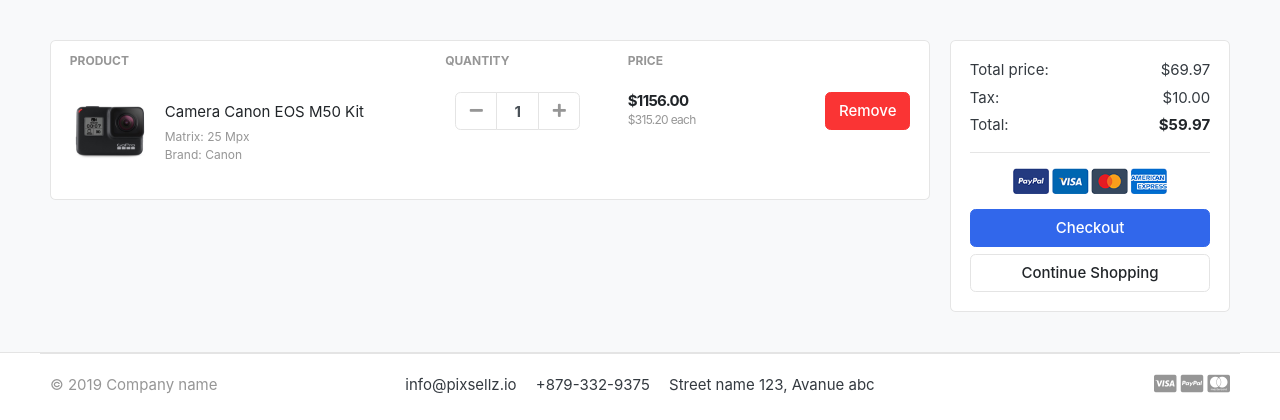
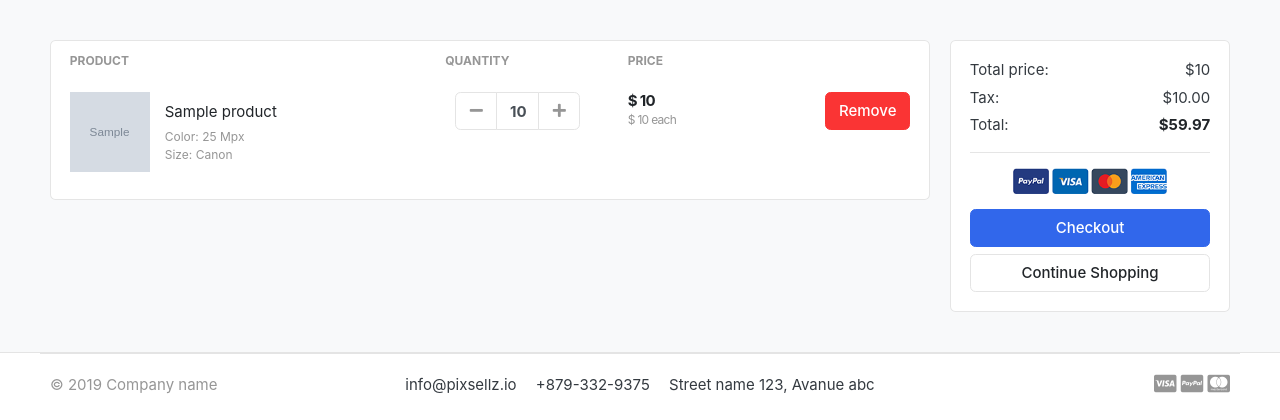
Before and after one commit to AbdElMegeed-7/Full-Online-Store-, a Django app: template templates/store/cart.html in a window 1280 px wide. Shown: the part 118-538 px from the top of the page. Run offline with Django 3.2, Linux system fonts and the light colour scheme; the template is opened without the code that fills it: most values are stand-ins (such as "Sample title", 1, 10 or a date in 2020); grey boxes marked "Sample" are stand-in pictures; some libraries are stand-ins or nearby versions; some web fonts are replaced.

Commit message:
Display Data into Cart.html Page

```diff
--- a/carts/models.py
+++ b/carts/models.py
@@ -16,5 +16,8 @@
     quantity = models.IntegerField()
     is_active = models.BooleanField(default=True)
 
+    def sub_total(self):
+        return self.product.price * self.quantity
+
     def __str__(self):
         return self.product
--- a/templates/store/cart.html
+++ b/templates/store/cart.html
@@ -22,13 +22,14 @@
   </tr>
   </thead>
   <tbody>
+    {% for cart_item in cart_items %}
       <tr>
         <td>
           <figure class="itemside align-items-center">
-        <div class="aside"><img src="images/items/11.jpg" class="img-sm"></div>
+            <div class="aside"><img src="{{ cart_item.product.images.url }}" class="img-sm"></div>
             <figcaption class="info">
-          <a href="#" class="title text-dark">Camera Canon EOS M50 Kit</a>
-          <p class="text-muted small">Matrix: 25 Mpx <br> Brand: Canon</p>
+              <a href="#" class="title text-dark">{{ cart_item.product.product_name }}</a>
+              <p class="text-muted small">Color: 25 Mpx <br> Size: Canon</p>
             </figcaption>
           </figure>
         </td>
@@ -39,23 +40,25 @@
                     <div class="input-group-prepend">
                     <button class="btn btn-light" type="button" id="button-plus"> <i class="fa fa-minus"></i> </button>
                     </div>
-                <input type="text" class="form-control"  value="1">
+                    <input type="text" class="form-control"  value="{{ cart_item.quantity }}">
                     <div class="input-group-append">
-                <button class="btn btn-light" type="button" id="button-minus"> <i class="fa fa-plus"></i> </button>
+                      <!--Important  Decrement The products Using The + plus icon -->
+                    <a href="{% url 'add_cart' cart_item.product.id %}" class="btn btn-light" type="button" id="button-minus"> <i class="fa fa-plus"></i> </a>
                     </div>
                   </div> <!-- input-group.// -->
                 </div> <!-- col.// -->
         </td>
         <td>
           <div class="price-wrap">
-        <var class="price">$1156.00</var>
-        <small class="text-muted"> $315.20 each </small>
+            <var class="price">$ {{ cart_item.sub_total }}</var>
+            <small class="text-muted"> $ {{ cart_item.product.price }}  each </small>
           </div> <!-- price-wrap .// -->
         </td>
         <td class="text-right">
         <a href="" class="btn btn-danger"> Remove</a>
         </td>
       </tr>
+    {% endfor %}
     </tbody>
   </table>
   </div> <!-- card.// -->
@@ -67,7 +70,7 @@
       <div class="card-body">
         <dl class="dlist-align">
           <dt>Total price:</dt>
-          <dd class="text-right">$69.97</dd>
+          <dd class="text-right">${{ total }}</dd>
         </dl>
         <dl class="dlist-align">
           <dt>Tax:</dt>
```
Lines whose indentation alone changed are shown as unchanged.
